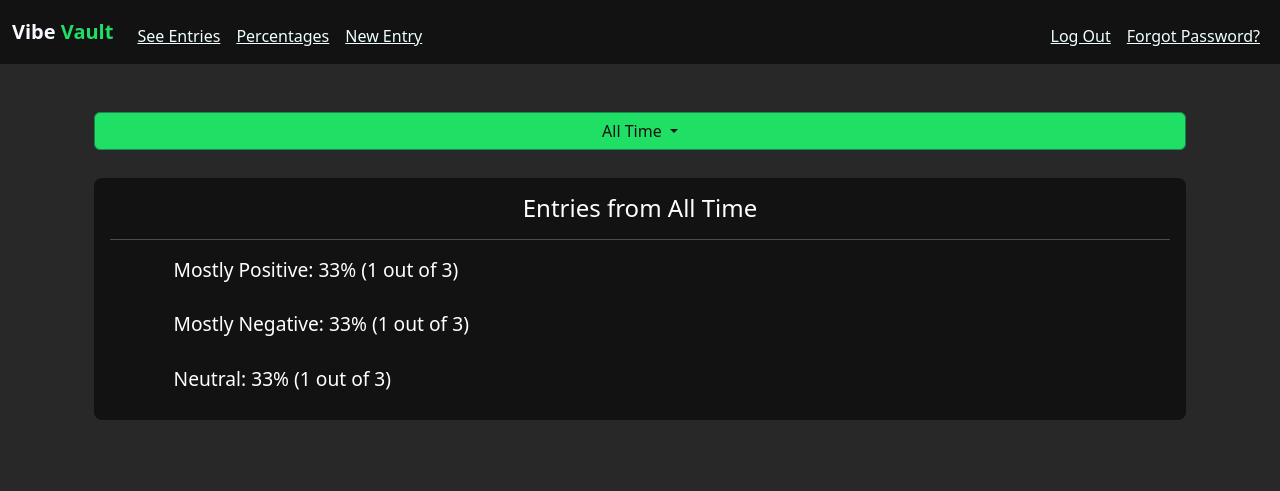
After one commit to 5T4RDU57-01/CS50x, a Flask app: page /percentages/1 in a window 1280 px wide. The commit adds this page. Shown: the top 491 px of the page. Run offline with Flask 3, Linux system fonts and the light colour scheme; a user stored in the database is signed in; some libraries are stand-ins or nearby versions.

Commit message:
Add files via upload

```diff
--- a/project/app.py
+++ b/project/app.py
@@ -4,10 +4,11 @@ from flask_session import Session
 from werkzeug.security import check_password_hash, generate_password_hash
 
 from helpers import login_required, get_tone, apology, give_message
-from datetime import datetime
+import datetime
+from collections import Counter
 
 # Configure application
-app = Flask(__name__)
+app = Flask(__name__, static_url_path="/static")
 
 
 # Configure session to use filesystem (instead of signed cookies)
@@ -35,7 +36,8 @@ def index():
     show all entry titles, time, tone and ability to remmove them
     '''
     if request.method == "GET":
-        entries = db.execute("SELECT * FROM entries;")
+        user_id = session["user_id"]
+        entries = db.execute("SELECT * FROM entries WHERE user_id = ?;", user_id)
         entries = list(reversed(entries))
         return render_template("index.html", entries=entries)
 
@@ -57,12 +59,15 @@ def add():
             give_message("Come on, Write something :(", 'error', 'add')
         # set title to the time if not specified
         if not title:
-            title = datetime.now()
+            title = datetime.datetime.now()
+
+        if len(str(title)) > 150:
+            title = title[0:150]
 
         # Get userid, tone and time
         user_id = session["user_id"]
         tone = get_tone(entry)
-        entry_time = datetime.now()
+        entry_time = datetime.datetime.now()
 
         # Add info to the database
         db.execute("INSERT INTO entries (user_id, title, time, entry, tone) VALUES (?, ?, ?, ?, ?)",
@@ -210,3 +215,55 @@ def change():
     db.execute("UPDATE users SET hash = ? WHERE id = ?", generate_password_hash(new_pass), user_id)
     flash("Password updated!" 'message')
     return redirect("/")
+
+
+@app.route("/percentages/<timeframe>")
+@login_required
+def percentages(timeframe):
+
+    timeframe_days = {
+        "past_week" : 7,
+        "past_month" : 30,
+        "past_six_months" : 183,
+        "past_year" : 365,
+    }
+
+    # Check if we somehow got a bad timeframe
+    if timeframe not in timeframe_days.keys():
+        timeframe = "all_time"
+
+    # Get user id and tones of all entries associated with that user
+    user_id = 1
+    rows = db.execute("SELECT tone,time FROM ENTRIES WHERE user_id = ? ", user_id)
+
+    # Get all the tones
+    if timeframe == "all_time":
+        tones_info = [tones["tone"] for tones in rows]
+
+    else:
+    # Get todays date and the date when the timeframe ends
+        today = datetime.date.today()
+        days = timeframe_days[timeframe]
+        end_timeframe = today - datetime.timedelta(days=days)
+
+        # All the entry tones if they were created after the timeframe
+
+        # The abomonation after the if statement basically takes the
+        # YYYY-MM-DD part of the date and converts it to a date object before comparison
+        tones_info = [tones["tone"] for tones in rows if (datetime.datetime.strptime(tones["time"].split()[0], "%Y-%m-%d")).date()  >= end_timeframe]
+
+    # Get total no of tones and the occourance of each tone
+    total = len(tones_info)
+    counts = Counter(tones_info)
+
+    # Clone the counts dict
+    tone_percentages = counts.copy()
+
+    # Replace the counts with rounded percentages
+    for tone in counts:
+        tone_percentages[tone] = round(counts[tone] / total * 100)
+
+    # Make the current choice look pretty
+    current_choice = timeframe.replace("_", " ").title()
+
+    return render_template("percentages.html", tone_percentages=tone_percentages, counts=counts, current_choice=current_choice, total=total)
--- a/project/static/styles.css
+++ b/project/static/styles.css
@@ -14,6 +14,7 @@ main {
     color: ghostwhite;
     text-shadow: #282828;
 }
+
 
 .input-custom {
     background-color: #121212;
@@ -142,3 +143,26 @@ a:hover {
 .white-brand {
     color: ghostwhite;
 }
+
+.percentages-text {
+    text-align: left;
+    padding-left: 6%;
+    padding-bottom: 10px;
+    font-size: larger;
+}
+
+hr {
+    color: ghostwhite;
+}
+
+.timeframe-drop-menu {
+    padding-bottom: 2.5%;
+}
+
+.dropdown-toggle {
+    width: 100%;
+}
+
+.dropdown-menu {
+    width: 100% !important;
+}
--- a/project/templates/layout.html
+++ b/project/templates/layout.html
@@ -8,7 +8,7 @@
         <!-- http://getbootstrap.com/docs/5.3/ -->
         <link href="https://cdn.jsdelivr.net/npm/bootstrap@5.3.2/dist/css/bootstrap.min.css" rel="stylesheet" integrity="sha384-T3c6CoIi6uLrA9TneNEoa7RxnatzjcDSCmG1MXxSR1GAsXEV/Dwwykc2MPK8M2HN" crossorigin="anonymous">
         <script src="https://cdn.jsdelivr.net/npm/bootstrap@5.3.2/dist/js/bootstrap.bundle.min.js" integrity="sha384-C6RzsynM9kWDrMNeT87bh95OGNyZPhcTNXj1NW7RuBCsyN/o0jlpcV8Qyq46cDfL" crossorigin="anonymous"></script>
-        <link href="static/styles.css" rel="stylesheet">
+        <link rel="stylesheet" type="text/css" href="{{ url_for('static', filename='styles.css') }}">
     </head>
     <title>
         {% block title %}{% endblock %}
@@ -31,6 +31,7 @@
 
                     <ul class="navbar-nav me-auto mt-2">
                         <li class="nav-item"><a class="nav-link" href="/"><u>See Entries</u></a></li>
+                        <li class="nav-item"><a class="nav-link" href="/percentages/all_time"><u>Percentages</u></a></li>
                         <li class="nav-item"><a class="nav-link" href="/add"><u>New Entry</u></a></li>
                     </ul>
 
@@ -62,6 +63,8 @@
         <main class="container py-5 text-center">
             {% block main %}{% endblock %}
         </main>
-        <script src="static/script.js"></script>
+        <script type="text/javascript" src="{{ url_for('static', filename='script.js') }}"></script>
+
     </body>
+
 </html>
--- /dev/null
+++ b/project/templates/percentages.html
@@ -0,0 +1,44 @@
+{% extends "layout.html" %}
+
+{% block title %}
+    Percentages
+{% endblock %}
+
+{% block main %}
+<div class="container timeframe-drop-menu" data-bs-theme="dark">
+    <div class="dropdown" data-bs-theme="dark">
+        <button class="btn btn-success dropdown-toggle" type="button" data-bs-toggle="dropdown" aria-expanded="false">
+          {{ current_choice }}
+        </button>
+
+        <ul class="dropdown-menu">
+
+            <li><a class="dropdown-item" href="/percentages/past_week">Past Week</a></li>
+            <li><a class="dropdown-item" href="/percentages/past_month">Past Month</a></li>
+            <li><a class="dropdown-item" href="/percentages/past_six_months">Past Six Months</a></li>
+            <li><a class="dropdown-item" href="/percentages/past_year">Past Year</a></li>
+            <li><a class="dropdown-item" href="/percentages/all_time">All Time</a></li>
+
+        </ul>
+
+    </div>
+</div>
+<div class="container">
+    <div class="row" >
+        <div class="continer">
+            <div class="card mb-4">
+                <div class="card-body">
+                    <h4 class="card-title" id="percentages-heading">Entries from {{ current_choice }}</h4>
+                    <hr>
+                    {% for tone, percentage in tone_percentages.items() %}
+
+                    <p class="card-text percentages-text">{{ tone }}:    {{ percentage }}% ({{ counts[tone] }} out of {{ total }}) </p>
+
+                    {% endfor %}
+
+                </div>
+            </div>
+        </div>
+    </div>
+</div>
+{% endblock %}
```
Also changed, not shown: project/templates/change_pass.html (+4 -4 lines), project/templates/index.html (+12 -2 lines), project/vid.txt (added, +13 -0 lines), project/README.md (added), project/project.db.
